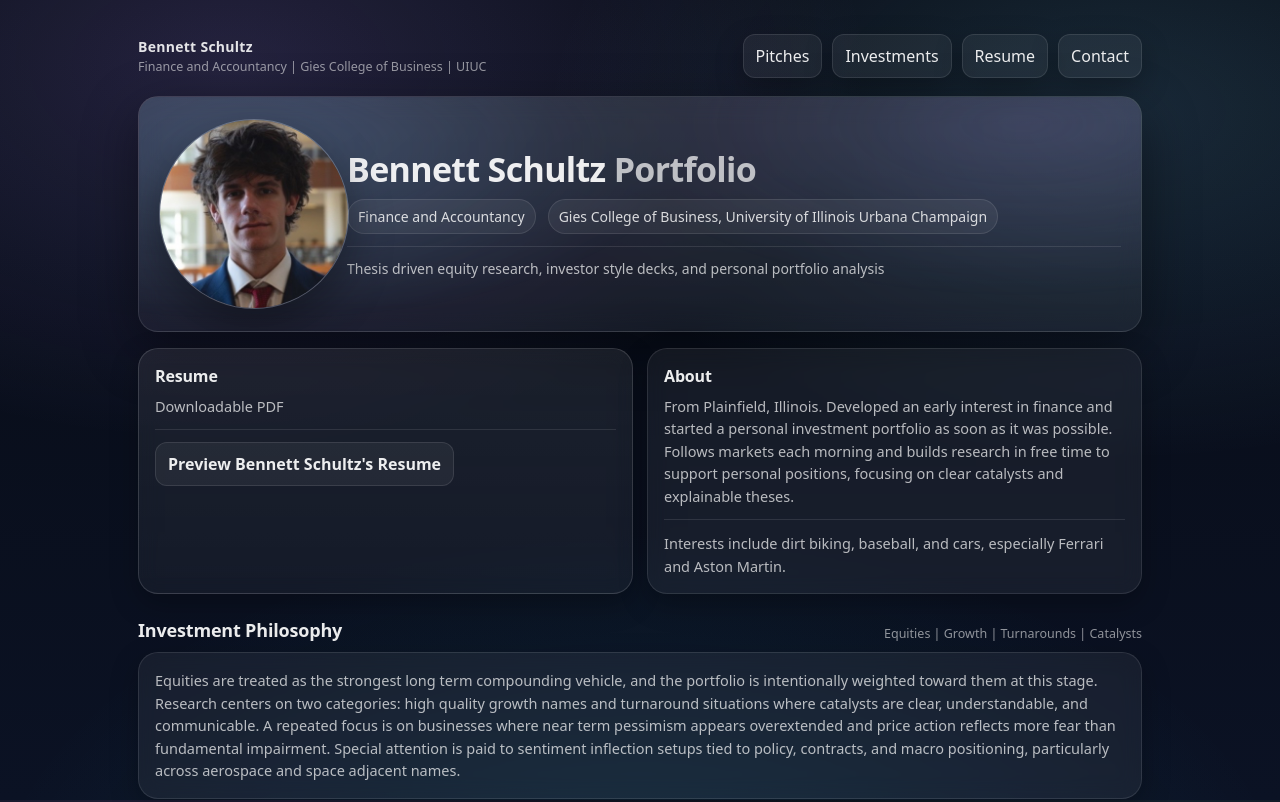
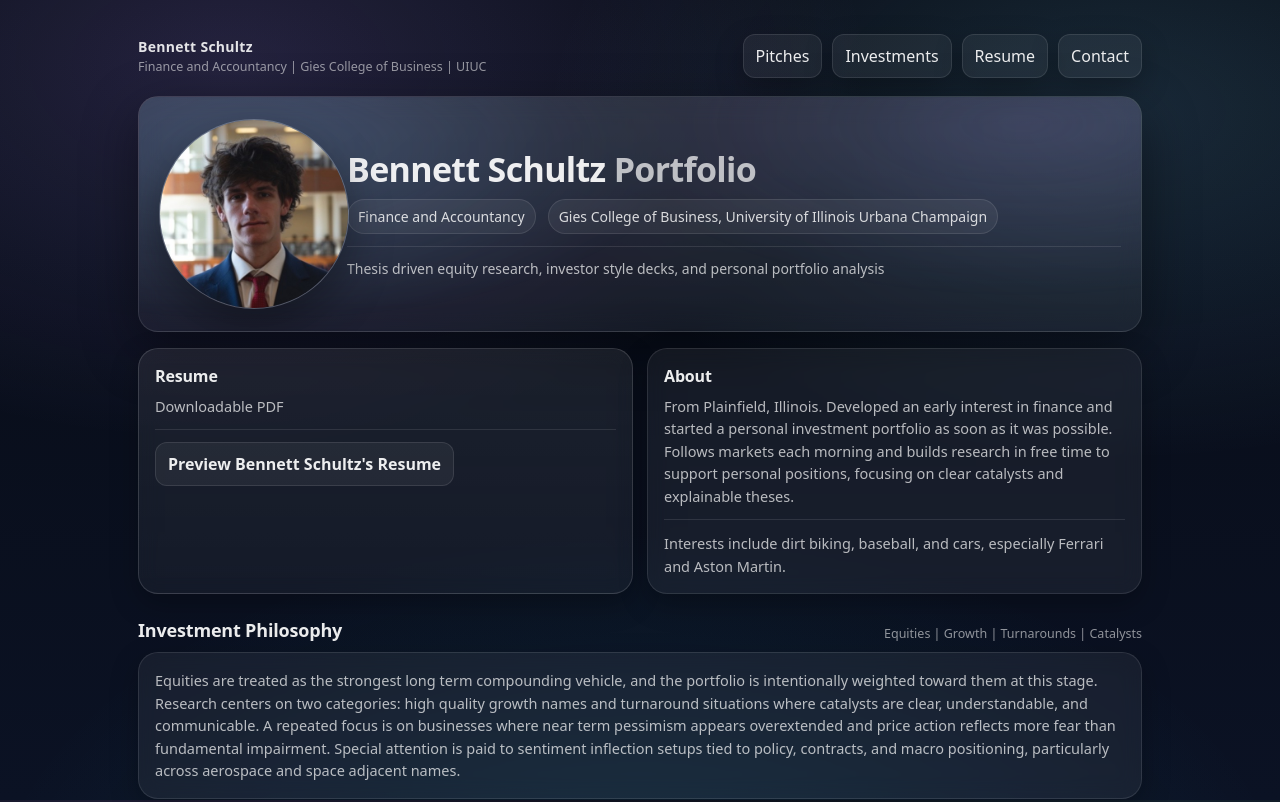
Before and after one commit to bennett-schultz/bennett-schultz.github.io, a plain HTML site: page index.html in a window 1280 px wide. Shown: the top 802 px of the page. Drawn offline with Linux system fonts and the light colour scheme; no server answers.

Commit message:
Update index.html

```diff
--- a/index.html
+++ b/index.html
@@ -180,8 +180,8 @@
     }
 
     .headshot img{
-      width:130%;
-      height:130%;
+      width:110%;
+      height:110%;
       object-fit: cover;
       display:block;
       position:relative;
```
